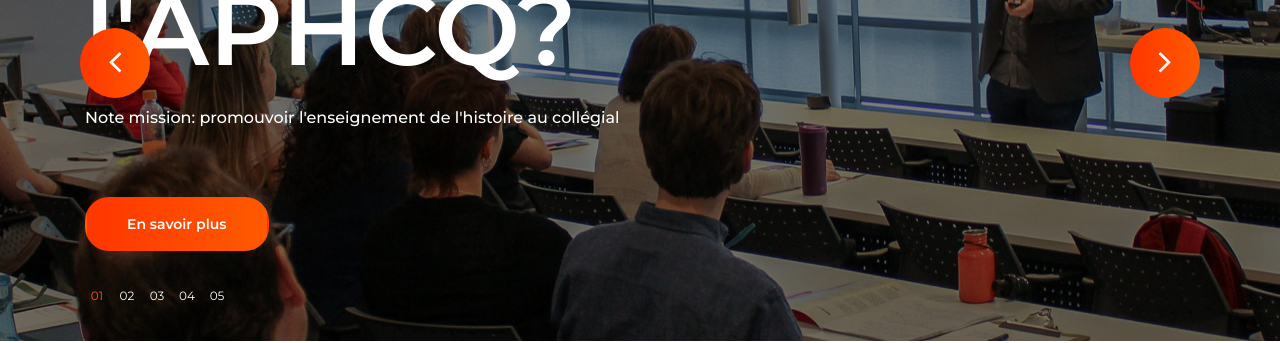
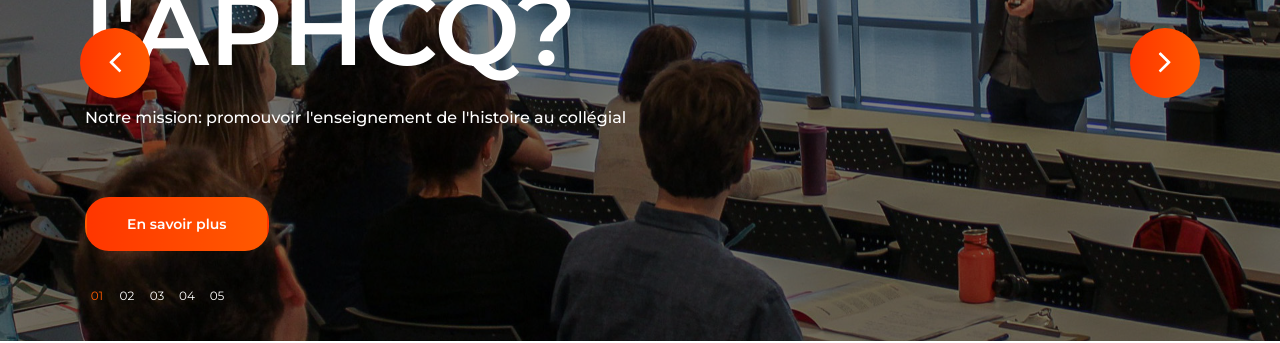
Before and after one commit to aphcq-association/site-web, a Jekyll site: the page built from docs/index.html, in a window 1280 px wide. Shown: the part 364-707 px from the top of the page. Built offline with Jekyll 4.4.1, drawn with Linux system fonts in a browser that asks for light colours; some of the changed lines change nothing that is shown.

Commit message:
Update _config.yml

```diff
--- a/docs/_config.yml
+++ b/docs/_config.yml
@@ -26,32 +26,32 @@
   #   image: /images/aphcq/1.jpg
   - titre: Qu'est-ce que l'APHCQ?
     sous_titre:
-    texte: "Note mission: promouvoir l'enseignement de l'histoire au collégial "
+    texte: "Notre mission: promouvoir l'enseignement de l'histoire au collégial "
     image: /images/aphcq/2c.jpg
     action: En savoir plus
     action_href: /apropos.html
-  - titre: "Notre congrès annuel: un événement à ne pas manquer"
+  - titre: "Notre congrès annuel"
     texte: Une occasion unique de formation, de réflexion et de réseautage.
     action: Inscrivez-vous
     action_href: /2020/03/10/congres-2020.html
     image: /images/aphcq/1c.jpg
-  - titre: Découvrez le Bulletin de l'APHCQ
+  - titre: Le Bulletin de l'APHCQ
     sous_titre:
     texte: Un outil d'information et de réflexion pour nos membres
     action: Accédez au Bulletin
     plus:
     image: /images/aphcq/3c.jpg
     action_href: /bulletin.html
-  - titre: Rejoingez une communauté professionnelle dynamique
+  - titre: Adhérez à l'APHCQ
     sous_titre: voyages
-    texte: Adhérez à l'APHCQ
+    texte: Joignez-vous à une communauté professionnelle dynamique
     action: Devenir membre
     plus:
     image: /images/aphcq/4c.jpg
     action_href: /adherez.html
-  - titre:
+  - titre: Suivez-nous sur Facebook
     sous_titre: découvertes
-    texte: Retrouvez nos membres et sympathisants sur Facebook
+    texte: Un lieu d'échange pour nos membres et sympathisants
     action: Facebook
     plus:
     image: /images/aphcq/5c.jpg
```
